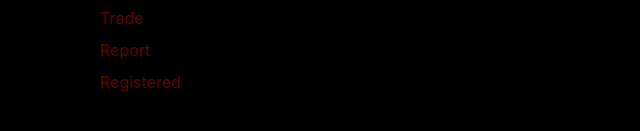
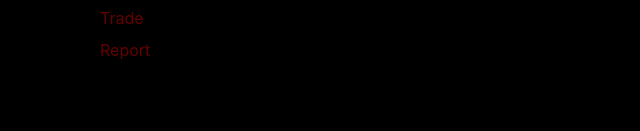
Before and after one commit to jurawrssic/trz-front, a React (Create React App) app: page / in a window 1280 px wide. Shown: the part 199-330 px from the top of the page, without its empty margins (0-640 px from the left). Built offline with nearby package versions, Linux system fonts and the light colour scheme; what google-maps-react would draw is missing.

Commit message:
Got rid of some routes

```diff
--- a/src/App.js
+++ b/src/App.js
@@ -1,12 +1,10 @@
 import React, { Component } from "react";
 import { BrowserRouter as Router, Route, Link } from "react-router-dom";
-import Person from "./components/Person";
 import People from "./components/People";
 import Register from "./components/Register";
 import UpdateLocation from "./components/UpdateLocation";
 import Trade from "./components/Trade";
-import Report from "./components/Report";
-import { Container, Row, Col, Nav, NavItem, NavLink } from "reactstrap";
+import { Container, Row, Col, Nav, NavItem } from "reactstrap";
 
 import "./App.css";
 
@@ -36,9 +34,6 @@ class App extends Component {
                     <NavItem className="mt-2">
                       <Link to="/reportInfected">Report</Link>
                     </NavItem>
-                    <NavItem className="mt-2">
-                      <Link to="/listRegisteredPeople">Registered</Link>
-                    </NavItem>
                   </Nav>
                 </Col>
                 <Col xs="8" id="views">
@@ -48,11 +43,7 @@ class App extends Component {
                     component={UpdateLocation}
                   ></Route>
                   <Route path="/trade" component={Trade}></Route>
-                  <Route path="/reportInfected" component={Report}></Route>
-                  <Route
-                    path="/listRegisteredPeople"
-                    component={Person}
-                  ></Route>
+                  <Route path="/reportInfected" component={People}></Route>
                 </Col>
               </Row>
             </Container>
```
